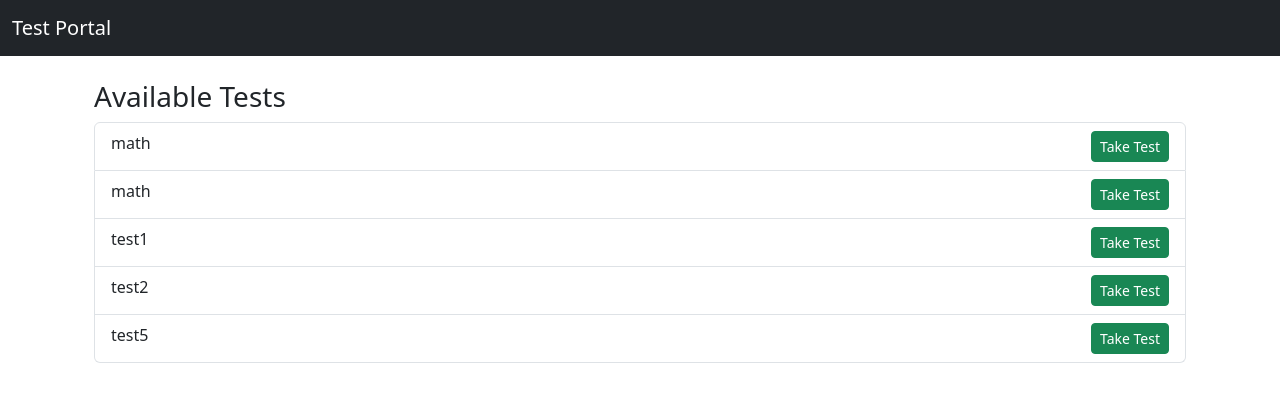
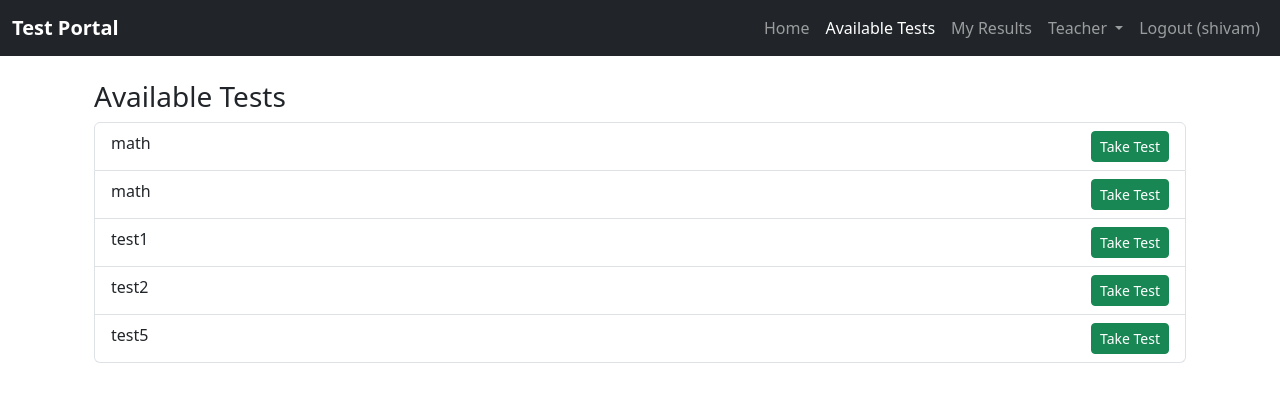
Before and after one commit to shivam7053/test-portal-django, a Django app: page /tests/available/ in a window 1280 px wide. Shown: the top 402 px of the page. Run offline with Django 5.2, Linux system fonts and the light colour scheme; a user stored in the database is signed in; data comes from the database, SQL or seed files in the repository; both versions use the stored data as it was after the commit; parts of the project's set-up code (start-up, migrations or seed data) failed here and were passed over.

Commit message:
Second Commit

```diff
--- a/core/templates/base.html
+++ b/core/templates/base.html
@@ -9,12 +9,64 @@
 </head>
 <body>
   <!-- Navbar -->
-  <nav class="navbar navbar-dark bg-dark">
+  <nav class="navbar navbar-expand-lg navbar-dark bg-dark">
     <div class="container-fluid">
-      <a class="navbar-brand" href="/">Test Portal</a>
+      <a class="navbar-brand fw-bold" href="{% url 'home' %}">Test Portal</a>
+      <button class="navbar-toggler" type="button" data-bs-toggle="collapse" data-bs-target="#navbarNav"
+        aria-controls="navbarNav" aria-expanded="false" aria-label="Toggle navigation">
+        <span class="navbar-toggler-icon"></span>
+      </button>
+
+      <div class="collapse navbar-collapse" id="navbarNav">
+        <ul class="navbar-nav ms-auto">
+
+          <!-- Public / Student Links -->
+          <li class="nav-item">
+            <a class="nav-link {% if request.resolver_match.url_name == 'home' %}active{% endif %}" href="{% url 'home' %}">Home</a>
+          </li>
+          <li class="nav-item">
+            <a class="nav-link {% if request.resolver_match.url_name == 'available_tests' %}active{% endif %}" href="{% url 'available_tests' %}">Available Tests</a>
+          </li>
+          <li class="nav-item">
+            <a class="nav-link {% if request.resolver_match.url_name == 'test_results' %}active{% endif %}" href="{% url 'test_results' %}">My Results</a>
+          </li>
+
+
+          <!-- Admin / Teacher Links -->
+          {% if user.is_staff %}
+          <li class="nav-item dropdown">
+            <a class="nav-link dropdown-toggle" href="#" id="adminDropdown" role="button" data-bs-toggle="dropdown"
+              aria-expanded="false">
+              Teacher
+            </a>
+            <ul class="dropdown-menu dropdown-menu-dark" aria-labelledby="adminDropdown">
+              <li><a class="dropdown-item" href="{% url 'create_test' %}">Create Test</a></li>
+              <li><a class="dropdown-item" href="{% url 'create_question' %}">Add Question</a></li>
+              <li><a class="dropdown-item" href="{% url 'test_list' %}">My Tests</a></li>
+            </ul>
+          </li>
+          {% endif %}
+
+          <!-- Authentication Links -->
+          {% if user.is_authenticated %}
+          <li class="nav-item">
+            <a class="nav-link" href="{% url 'logout' %}">Logout ({{ user.username }})</a>
+          </li>
+          {% else %}
+          <li class="nav-item">
+            <a class="nav-link" href="{% url 'login' %}">Login</a>
+          </li>
+          <li class="nav-item">
+            <a class="nav-link" href="{% url 'register' %}">Register</a>
+          </li>
+          {% endif %}
+
+        </ul>
+      </div>
     </div>
   </nav>
 
+  <!-- Main Content -->
   <div class="container mt-4">
     {% block content %}
     {% endblock %}
--- a/tests/urls.py
+++ b/tests/urls.py
@@ -11,4 +11,7 @@ urlpatterns = [
     path('available/', views.available_tests, name='available_tests'),
     path('take/<int:test_id>/', views.take_test, name='take_test'),
     path('result/<int:student_test_id>/', views.test_result, name='test_result'),
+    # Student test results
+    path('results/', views.test_results, name='test_results'),
+
 ]
--- a/tests/views.py
+++ b/tests/views.py
@@ -1,9 +1,9 @@
 from django.shortcuts import render, redirect, get_object_or_404
 from django.contrib.auth.decorators import login_required
 from .forms import TestForm, QuestionForm, ChoiceFormSet
-from .models import Test, Question, Choice, UserTest
+from .models import Test, Question, Choice,StudentTest, StudentAnswer
 from django.forms import modelformset_factory
-from .models import StudentTest, StudentAnswer
+
 
 
 @login_required
@@ -109,3 +109,10 @@ def test_result(request, student_test_id):
     student_test.save()
 
     return render(request, 'tests/test_result.html', {'student_test': student_test})
+
+
+@login_required
+def test_results(request):
+    """Display all test results for the logged-in user"""
+    results = StudentTest.objects.filter(student=request.user).order_by('-taken_at')
+    return render(request, 'tests/test_results.html', {'results': results})
```
Also changed, not shown: tests/admin.py (+28 -3 lines), tests/models.py (+2 -9 lines), tests/templates/tests/test_results.html (added, +40 -0 lines), tests/templates/tests/user_results.html (added, +28 -0 lines), db.sqlite3, tests/migrations/0003_usertest.py (added), tests/migrations/0004_delete_usertest.py (added).
